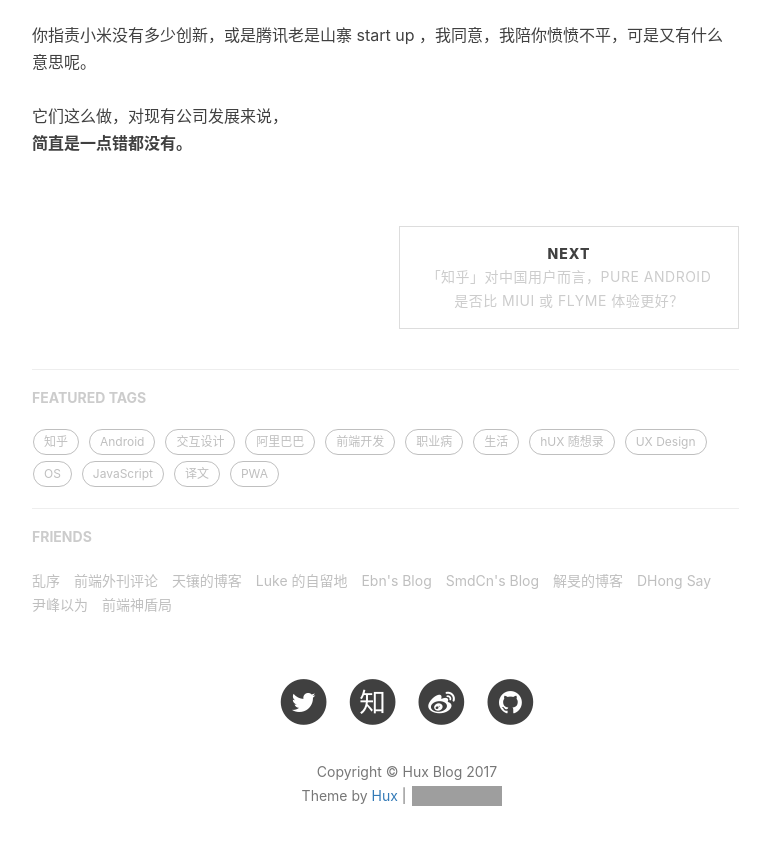
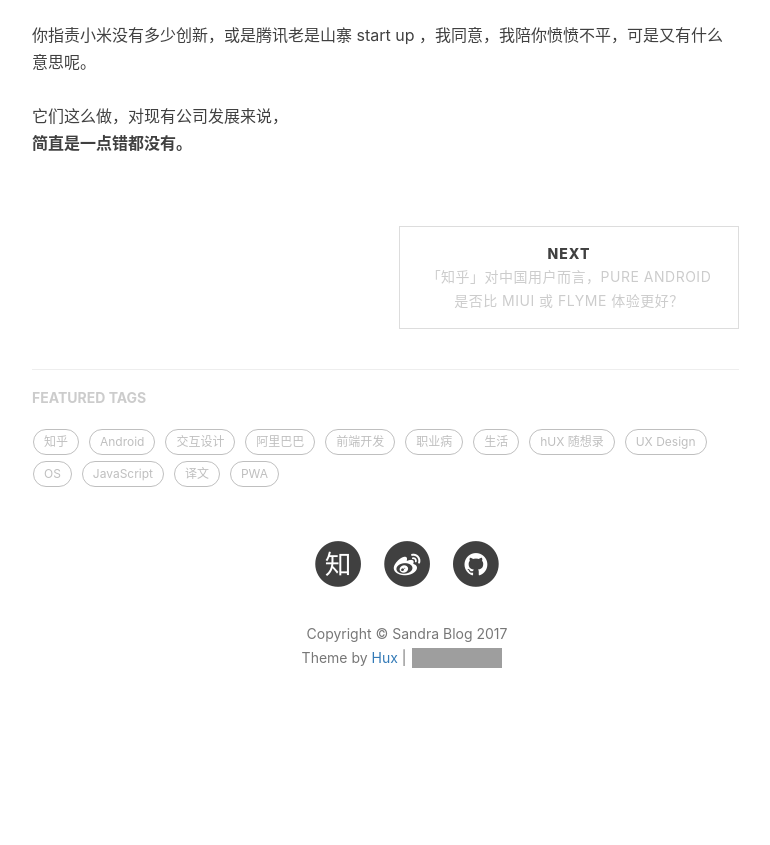
Before and after one commit to SandraShu/SandraShu.github.io, a Jekyll site: the page built from _posts/2014-08-16-miui6.markdown, in a window 1280 px wide and 900 px high, scrolled down 1720 px. Shown: the top 845 px of the window, without its empty margins (233-1003 px from the left). Built offline with Jekyll 4.4.1, drawn with Linux system fonts in a browser that asks for light colours; nearby versions of some CDN libraries; comment, search, counter and statistics services are not loaded; after the commit the page ends 2482 px from its top, so only the background shows below that; grey boxes are pictures that could not be loaded.

Commit message:
Update _config.yml

```diff
--- a/_config.yml
+++ b/_config.yml
@@ -1,21 +1,21 @@
 # Site settings
-title: Hux Blog
-SEOTitle: 黄玄的博客 | Hux Blog
+title: Sandra Blog
+SEOTitle: 张舒的博客 | Sandra Blog
 header-img: img/home-bg.jpg
-email: huxpro@gmail.com
-description: "关于前端与设计、黑客与画家 | 黄玄，Web & Mobile Lover，Software Engineer，UX Designer | 这里是 @Hux黄玄 的个人博客，与你一起发现更大的世界。"
-keyword: "黄玄, Hux黄玄, Hux, 鬼栈, huxpro, @huxpro, 黄玄的博客, Hux Blog, 博客, 个人网站, 互联网, Web, JavaScript, 前端, 设计"
-url: "https://huangxuan.me"              # your host, for absolute URL
+email: zhangshugar@163.com
+description: “"
+keyword: "张舒, Sandra,数据,Leetcode,data science"
+url: ""              # your host, for absolute URL
 baseurl: ""                             # for example, '/blog' if your blog hosted on 'host/blog'
 
 
 
 # SNS settings
 RSS: false
-weibo_username:     huxpro
-zhihu_username:     huxpro
-github_username:    huxpro
-twitter_username:   huxpro
+weibo_username:     Sandrabaa
+zhihu_username:     Sandraaaa
+github_username:    SandraShu
+#twitter_username:
 #facebook_username:  huxpro
 # linkedin_username:  firstname-lastname-idxxxx
 
@@ -48,7 +48,7 @@ kramdown:
 
 
 # Disqus settings
-disqus_username: hux
+disqus_username: Sandra
 
 # Netease setttings
 netease_comment: false
@@ -61,14 +61,14 @@ netease_comment: false
 
 # Google Analytics
 ga_track_id: 'UA-49627206-1'            # Format: UA-xxxxxx-xx
-ga_domain: huangxuan.me
+ga_domain:
 
 
 
 # Sidebar settings
 sidebar: true                           # whether or not using Sidebar.
-sidebar-about-description: "写写代码，做做设计，<br>离开世界之前，一切都是过程"
-sidebar-avatar: /img/avatar-hux.jpg      # use absolute URL, seeing it's used in both `/` and `/about/`
+sidebar-about-description: "写代码嗷嗷嗷 <br> "
+sidebar-avatar: /img/avatar-sandra.jpg      # use absolute URL, seeing it's used in both `/` and `/about/`
 
 
 
@@ -81,43 +81,3 @@ featured-condition-size: 1              # A tag will be featured if the size of
 # Progressive Web Apps
 chrome-tab-theme-color: "#000000"
 service-worker: true
-
-
-
-# Friends
-friends: [
-    {
-    #     title: "Su",
-    #     href: "http://su.gallery/"
-    # },{
-        title: "乱序",
-        href: "http://mida.re/"
-    },{
-        title: "前端外刊评论",
-        href: "http://qianduan.guru/"
-    },{
-        title: "天镶的博客",
-        href: "http://lingyu.wang/"
-    },{
-        title: "Luke 的自留地",
-        href: "http://hmqk1995.github.io"
-    },{
-        title: "Ebn's Blog",
-        href: "http://ebnbin.com/"
-    },{
-        title: "SmdCn's Blog",
-        href: "http://blog.smdcn.net"
-    },{
-        title: "解旻的博客",
-        href: "http://xieminis.me/"
-    },{
-        title: "DHong Say",
-        href: "http://dhong.co"
-    },{
-        title: "尹峰以为",
-        href: "http://ingf.github.io/"
-    },{
-        title: "前端神盾局",
-        href: "http://wepiaofei.github.io/blog/"
-    }
-]
```
